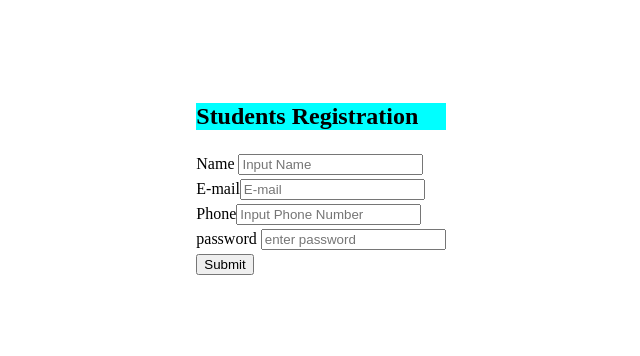
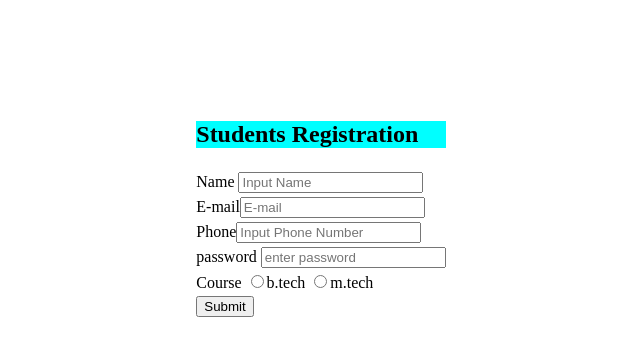
Before and after one commit to KaishAli/form, a plain HTML site: page index.html in a window 1280 px wide. Shown: the whole page, without its empty margins (319-959 px from the left). Drawn offline with Linux system fonts and the light colour scheme.

Commit message:
Update index.html

```diff
--- a/index.html
+++ b/index.html
@@ -37,6 +37,12 @@
 </tr>
 
 <tr>
+<td>      Course <input type="radio" name="abc"/>b.tech
+	<input type="radio" name="abc"/>m.tech
+	</td> <br>
+</tr>
+
+<tr>
 <td>
 <input type="Submit" name="button" value="Submit">
 </td>
```
